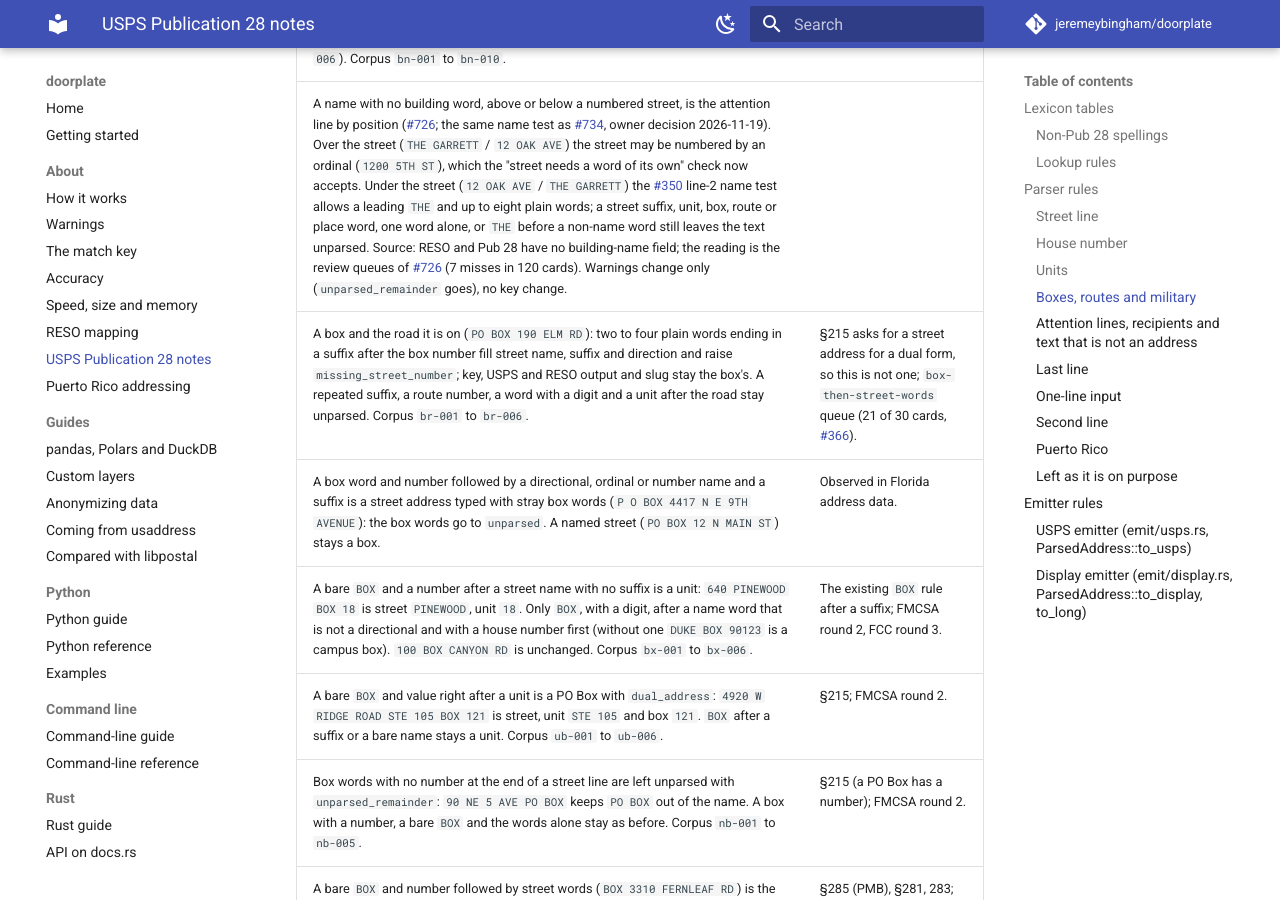
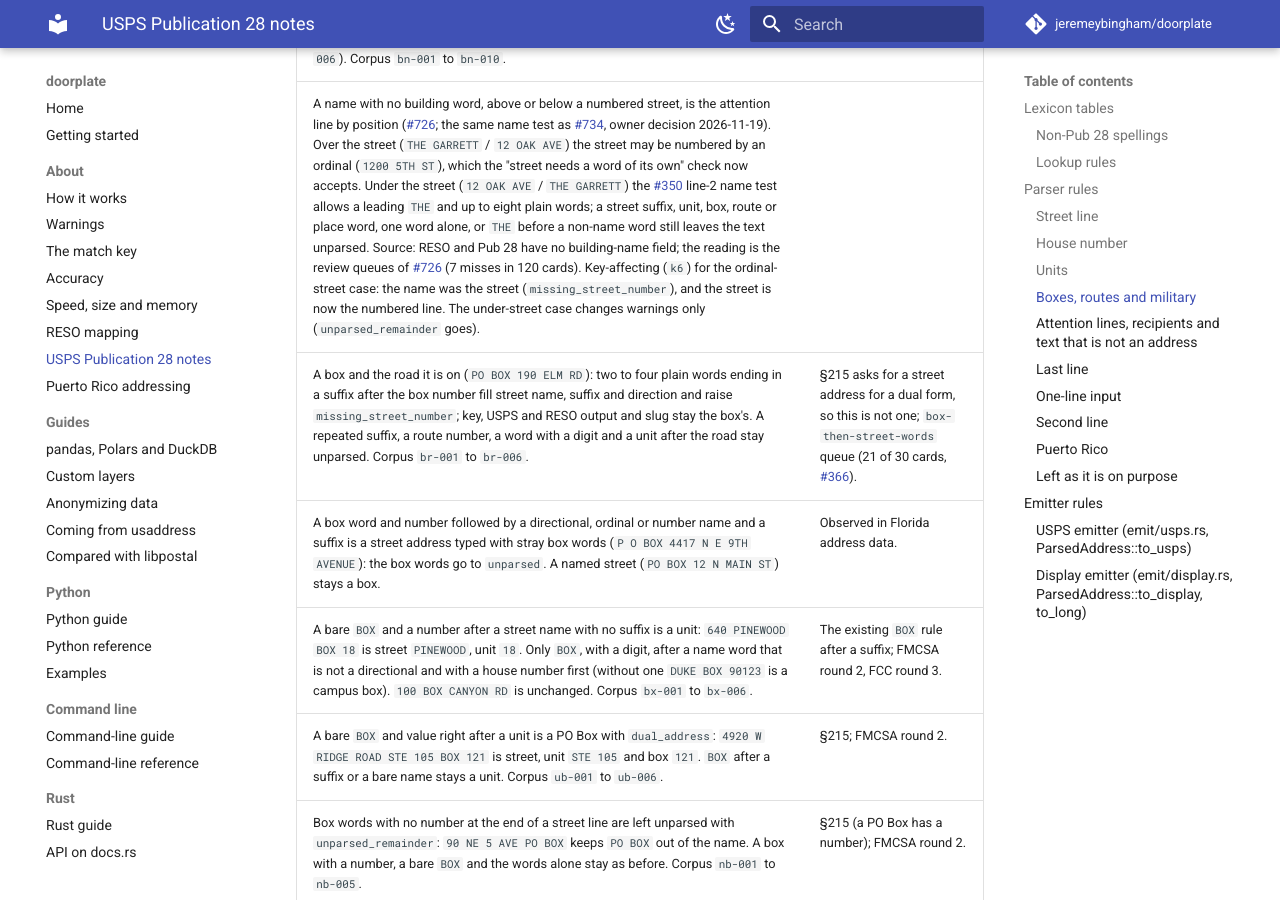
Before and after one commit to jeremeybingham/doorplate, an MkDocs documentation site: the page built from docs/usps-pub28-notes.md, in a window 1280 px wide and 900 px high, scrolled down 17948 px. Built offline with MkDocs 1.6.1 and Material for MkDocs 9.7.7, drawn with Linux system fonts in a browser that asks for light colours; comment, search, counter and statistics services are not loaded.

Commit message:
Correct the #726 notes and changelog: the ordinal-street case is key-affecting (k6)
Co-Authored-By: Claude Sonnet 5.5 <noreply@anthropic.com>

```diff
--- a/docs/usps-pub28-notes.md
+++ b/docs/usps-pub28-notes.md
@@ -190,7 +190,7 @@ How the tagger (`crates/doorplate/src/tagger/`) reads an address, grouped by the
 | A number right after a PO Box word or a unit designator is the box or unit number even when it equals the ZIP5 (`PO BOX 12345` with ZIP `12345`). A ZIP-equal number elsewhere at the end of the line is still dropped with `repeated_text`. Corpus `pz-001` to `pz-005`. | §213 (the box number is the delivery point); FCC review (5 of 10 rows). |
 | Dual address: a PO Box and a street with a house number in one record, in either order, on one line or two (`9418 CUBA RD` / `P.O. BOX 100`). Both are kept, with `dual_address`. A bare `BOX 88` counts when it starts a later line. A second line with no house number is not a street. | §215; Florida address data. |
 | A name or unnumbered street, then a PO Box in its own comma segment before the city (`ELM PLAZA, PO BOX 77, TULSA, OK 74103`), is a dual address: the first segment is read as the street as it would be alone (`missing_street_number`), the box is kept, with `dual_address`. When a later segment before the box has a house number (`TOWER 2, 12 OAK AVE, PO BOX 77`), that is the street and the words before it are the attention line. A name before the box (`ACME TRUSTEES, PO BOX 123`, or a name on line 1 over a box on line 2) is the attention line and the address is the box, with no warning (owner decision on #734, shared with #726): two or more recipient words with no street suffix, and then a bare `BOX 123` counts as a PO Box too. A single word (`BROADWAY`) or words with a suffix (`ELM PLAZA`, `OAK RD`) stay the street. Otherwise a bare `BOX` after an unnumbered line stays a unit (`bn-006`). Corpus `bn-001` to `bn-010`. | §215; pudl FERC1 comparison (#731), 19 of 27 strings with a `, PO Box N,` segment lost the box (#734); probe `box-after-unnumbered-line` (30 cards, 11 misses: a name read as the street). |
-| A name with no building word, above or below a numbered street, is the attention line by position (#726; the same name test as #734, owner decision 2026-11-19). Over the street (`THE GARRETT` / `12 OAK AVE`) the street may be numbered by an ordinal (`1200 5TH ST`), which the "street needs a word of its own" check now accepts. Under the street (`12 OAK AVE` / `THE GARRETT`) the #350 line-2 name test allows a leading `THE` and up to eight plain words; a street suffix, unit, box, route or place word, one word alone, or `THE` before a non-name word still leaves the text unparsed. Source: RESO and Pub 28 have no building-name field; the reading is the review queues of #726 (7 misses in 120 cards). Warnings change only (`unparsed_remainder` goes), no key change. |
+| A name with no building word, above or below a numbered street, is the attention line by position (#726; the same name test as #734, owner decision 2026-11-19). Over the street (`THE GARRETT` / `12 OAK AVE`) the street may be numbered by an ordinal (`1200 5TH ST`), which the "street needs a word of its own" check now accepts. Under the street (`12 OAK AVE` / `THE GARRETT`) the #350 line-2 name test allows a leading `THE` and up to eight plain words; a street suffix, unit, box, route or place word, one word alone, or `THE` before a non-name word still leaves the text unparsed. Source: RESO and Pub 28 have no building-name field; the reading is the review queues of #726 (7 misses in 120 cards). Key-affecting (`k6`) for the ordinal-street case: the name was the street (`missing_street_number`), and the street is now the numbered line. The under-street case changes warnings only (`unparsed_remainder` goes). |
 | A box and the road it is on (`PO BOX 190 ELM RD`): two to four plain words ending in a suffix after the box number fill street name, suffix and direction and raise `missing_street_number`; key, USPS and RESO output and slug stay the box's. A repeated suffix, a route number, a word with a digit and a unit after the road stay unparsed. Corpus `br-001` to `br-006`. | §215 asks for a street address for a dual form, so this is not one; `box-then-street-words` queue (21 of 30 cards, #366). |
 | A box word and number followed by a directional, ordinal or number name and a suffix is a street address typed with stray box words (`P O BOX 4417 N E 9TH AVENUE`): the box words go to `unparsed`. A named street (`PO BOX 12 N MAIN ST`) stays a box. | Observed in Florida address data. |
 | A bare `BOX` and a number after a street name with no suffix is a unit: `640 PINEWOOD BOX 18` is street `PINEWOOD`, unit `18`. Only `BOX`, with a digit, after a name word that is not a directional and with a house number first (without one `DUKE BOX 90123` is a campus box). `100 BOX CANYON RD` is unchanged. Corpus `bx-001` to `bx-006`. | The existing `BOX` rule after a suffix; FMCSA round 2, FCC round 3. |
```
Also changed, not shown: CHANGELOG.md (+1 -1 lines).
